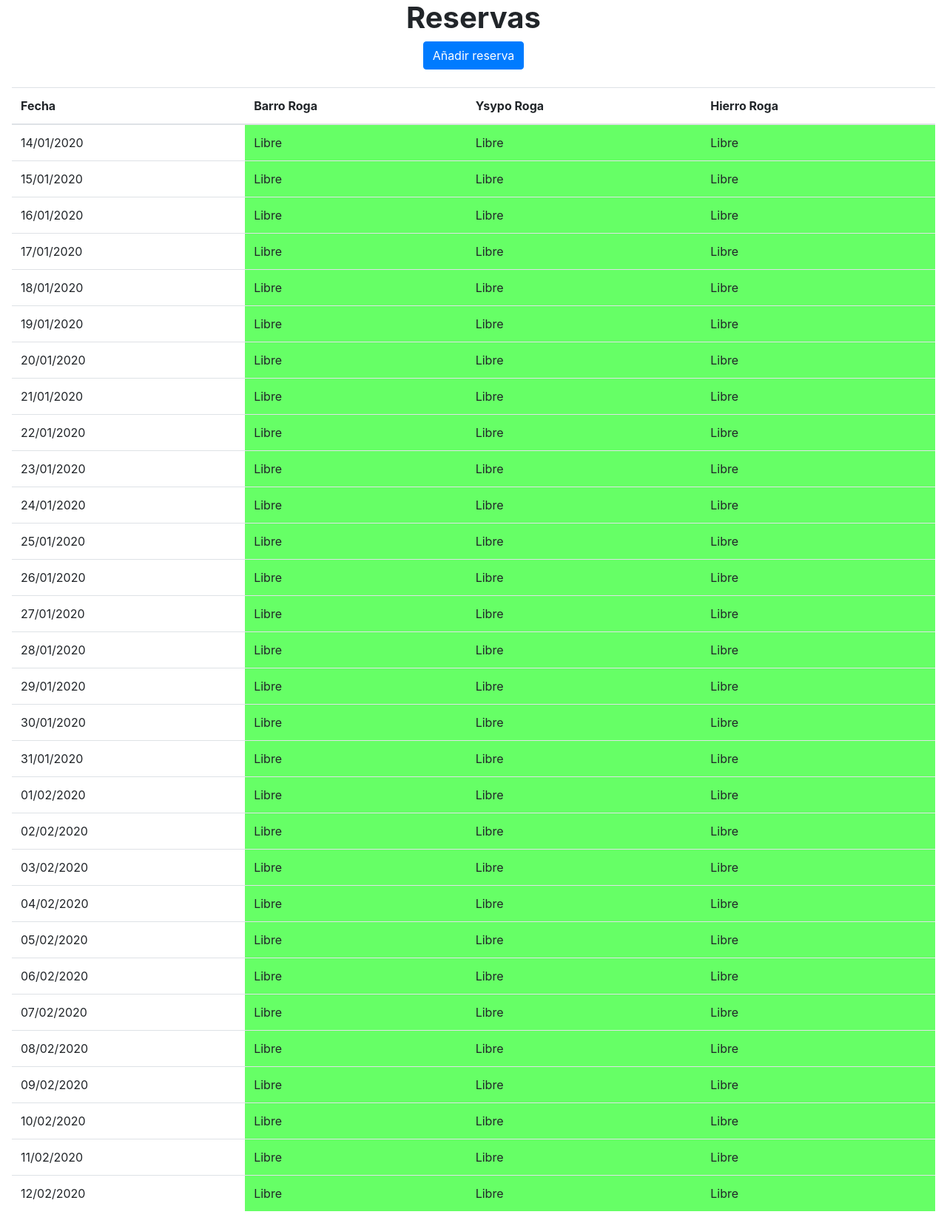
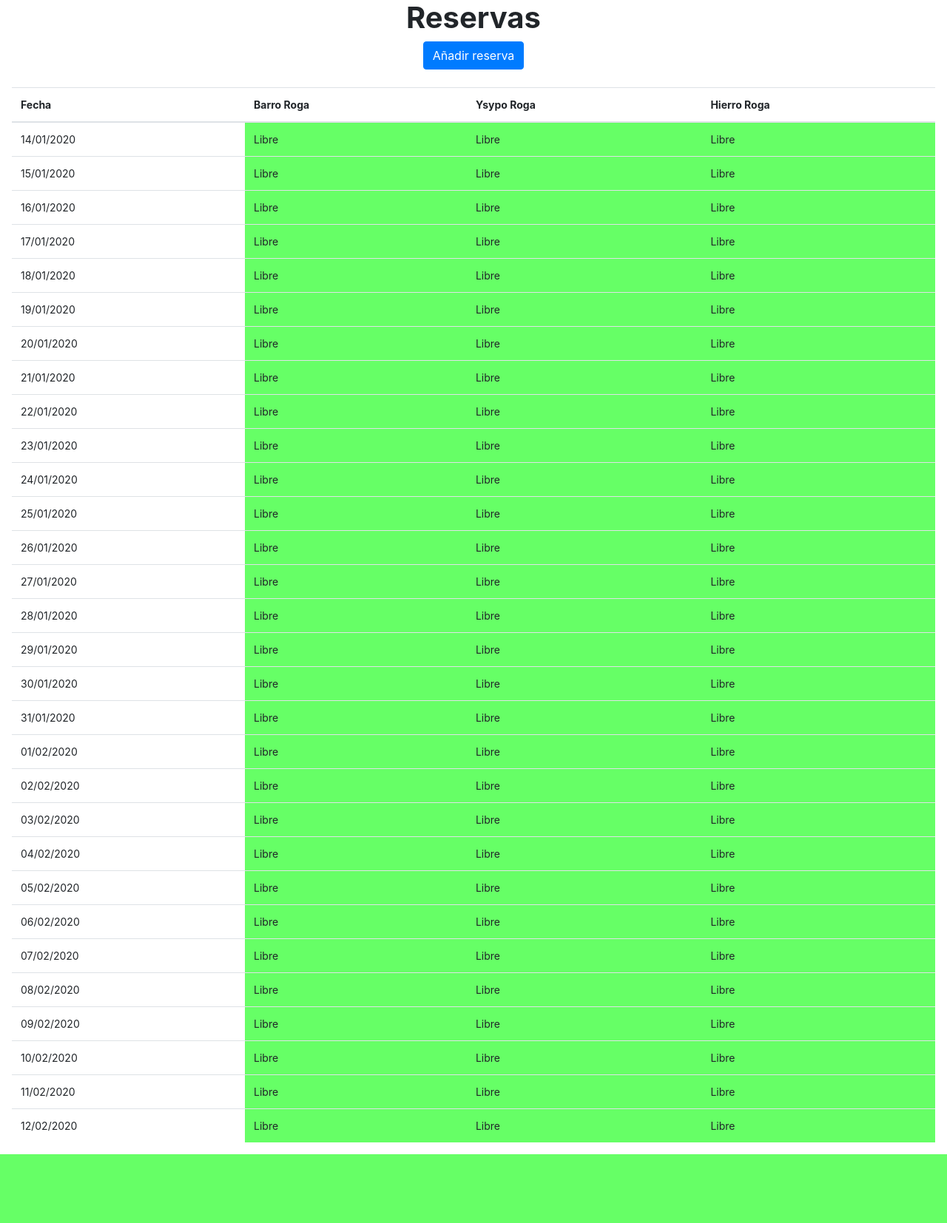
Before and after one commit to Mathiconroy/calendario-atyra, a Django app: page / in a window 1280 px wide. Shown: the whole page at 74% size. After the commit the page ends 1561 px from the top, so only its background shows below. Run offline with Django 3.2, Linux system fonts and the light colour scheme; data that the repository does not hold is empty; some libraries are stand-ins or nearby versions.

Commit message:
Trying stuff with table css

```diff
--- a/calendarios/static/calendarios/style.css
+++ b/calendarios/static/calendarios/style.css
@@ -0,0 +1,3 @@
+.table {
+    font-size: 14px;
+}
--- a/calendarios/templates/calendarios/main.html
+++ b/calendarios/templates/calendarios/main.html
@@ -1,7 +1,7 @@
 {% extends 'index.html' %}
 
 {% block main %}
-<div class="px-xl-3 main-block">
+<div class="px-xl-3 container-fluid">
     <div class="text-center">
         <h1><b>Reservas</b></h1>
         <form action="/add_client_form" method="GET">
```
